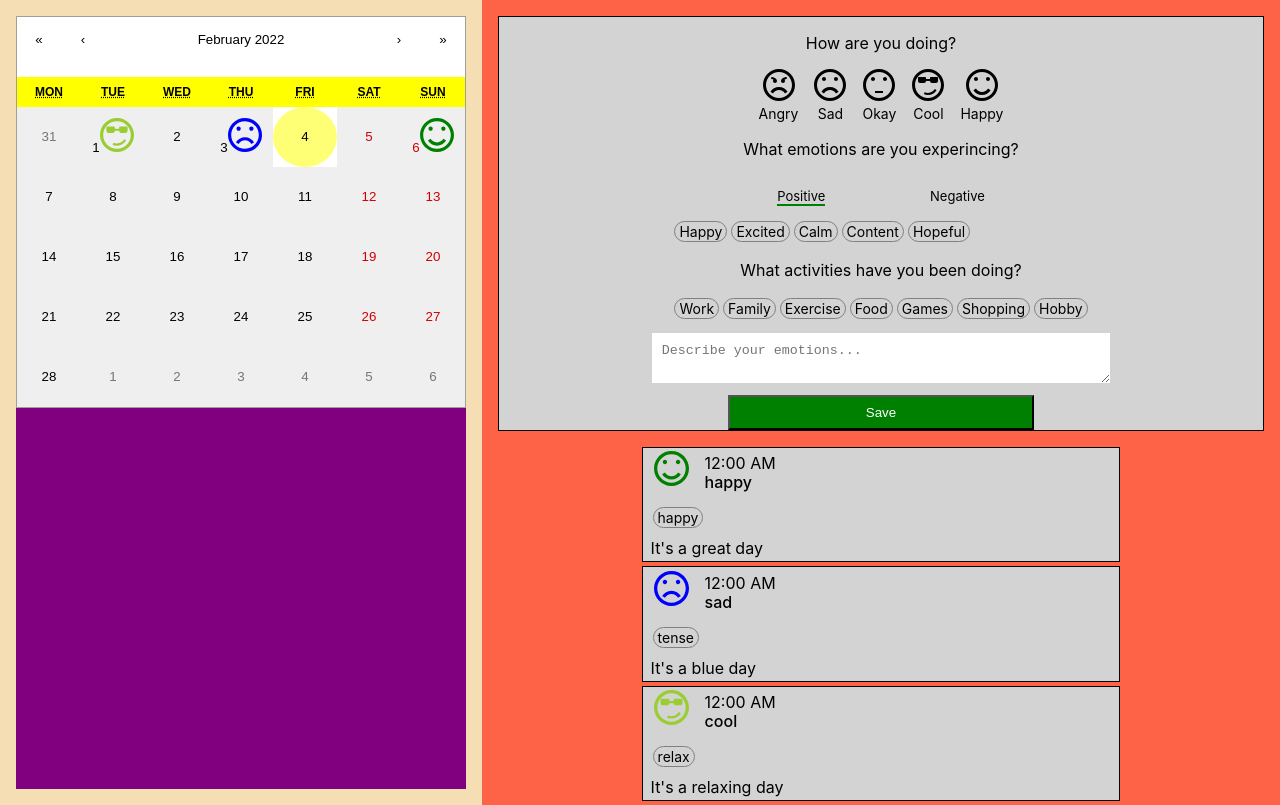
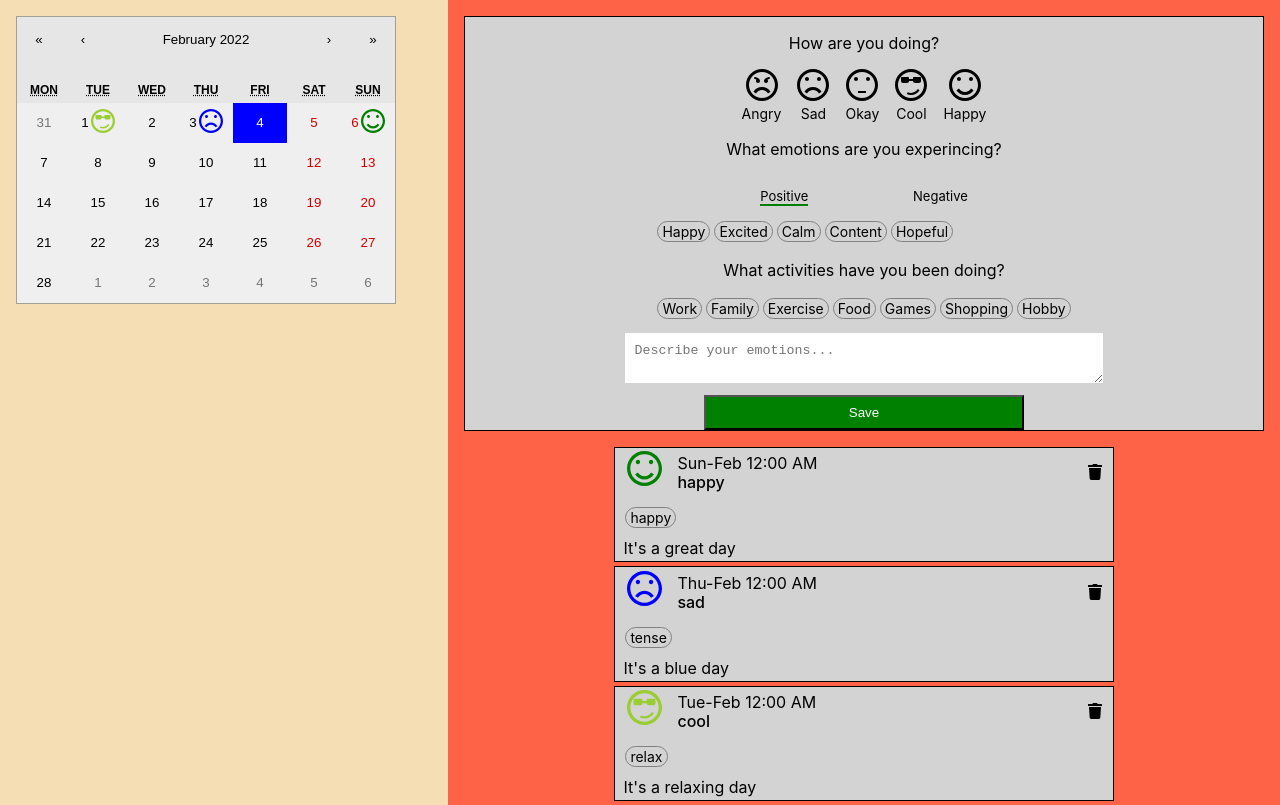
Before and after one commit to ajay020/mood-tracker, a React (Create React App) app: page / in a window 1280 px wide. Built offline with nearby package versions, Linux system fonts and the light colour scheme.

Commit message:
modified calander layout and delete emotion functionality added

```diff
--- a/src/Calander.css
+++ b/src/Calander.css
@@ -1,11 +1,11 @@
 .react-calendar {
-  width: 450px;
+  width: 380px;
   max-width: 100%;
-  background: white;
-  /* background-color: #e6e6e6; */
+  /* background: white; */
+  background-color: #e6e6e6;
   border: 1px solid #a0a096;
   font-family: Arial, Helvetica, sans-serif;
-  line-height: 1.125em;
+  /* line-height: 1em; */
 }
 /* .react-calendar--doubleView {
   width: 700px;
@@ -30,10 +30,13 @@
   margin: 0;
   border: 0;
   outline: none;
+  display: flex;
+  justify-content: center;
+  align-items: center;
   /* background: olivedrab; */
 }
 .react-calendar button:enabled:hover {
-  cursor: pointer;
+  /* cursor: pointer; */
 }
 .react-calendar__navigation {
   display: flex;
@@ -49,14 +52,16 @@
 }
 .react-calendar__navigation button:enabled:hover,
 .react-calendar__navigation button:enabled:focus {
-  background-color: #e6e6e6;
+  background-color: #f0f0f0;
+  cursor: pointer;
+  /* background: red; */
 }
 .react-calendar__month-view__weekdays {
   text-align: center;
   text-transform: uppercase;
   font-weight: bold;
   font-size: 0.75em;
-  background-color: yellow;
+  /* background-color: yellow; */
 }
 .react-calendar__month-view__weekdays__weekday {
   padding: 0.5em;
@@ -80,18 +85,12 @@
   padding: 2em 0.5em;
   /* background: red; */
 }
-/* .react-calendar button {
-  border: 4px solid black;
-  border-radius: 50%;
-  padding: 0;
-  width: 60px;
-  height: 60px;
-} */
+
 .react-calendar__tile {
   max-width: 100%;
-  width: 60px;
-  height: 60px;
-  padding: 8px 6.6667px;
+  width: 40px;
+  height: 40px;
+  /* padding: 8px 6.6667px; */
   padding: 0 !important;
   /* background: green; */
   /* margin: 2px 2px !important; */
@@ -100,19 +99,20 @@
   line-height: 16px;
 }
 .react-calendar__tile:disabled {
-  background-color: #f0f0f0;
+  /* background-color: orange; */
 }
 .react-calendar__tile:enabled:hover,
 .react-calendar__tile:enabled:focus {
-  background-color: #e6e6e6;
+  /* background-color: #e6e6e6; */
 }
 .react-calendar__tile--now {
-  background: #ffff76;
-  border-radius: 50%;
+  background: blue;
+  color: white;
+  /* border-radius: 70%; */
 }
 .react-calendar__tile--now:enabled:hover,
 .react-calendar__tile--now:enabled:focus {
-  background: #ffffa9;
+  /* background: #ffffa9; */
 }
 .react-calendar__tile--hasActive {
   background: #76baff;
@@ -121,16 +121,16 @@
 .react-calendar__tile--hasActive:enabled:focus {
   background: #a9d4ff;
 }
-.react-calendar__tile--active {
+/* .react-calendar__tile--active {
   background: #006edc;
   color: white;
   border-radius: 50%;
   border: 4px solid red !important;
-}
-.react-calendar__tile--active:enabled:hover,
+} */
+/* .react-calendar__tile--active:enabled:hover,
 .react-calendar__tile--active:enabled:focus {
   background: #1087ff;
+} */
+.react-calendar--selectRange .react-calendar__tile--hover {
+  /* background-color: #e6e6e6; */
 }
-.react-calendar--selectRange .react-calendar__tile--hover {
-  background-color: #e6e6e6;
-}
--- a/src/components/emotionCard/EmotionCard.tsx
+++ b/src/components/emotionCard/EmotionCard.tsx
@@ -1,8 +1,10 @@
 import styled from 'styled-components';
-import { EmotionType } from '../../features/emotionSlice';
+import { deleteEmotion, EmotionType } from '../../features/emotionSlice';
 import { EmotionChip } from '../addEmotions/AddEmotion.element';
 import Moment from 'react-moment';
 import { EmojiIcon } from '..';
+import {FaTrash} from 'react-icons/fa'
+import { useAppDispatch } from './../../app/hook';
 
 const CardWrapper = styled.div`
     border: 1px solid black;
@@ -18,6 +20,7 @@ const CardHeader = styled.div`
     /* background:purple; */
     display:flex;
     align-items: center;
+    /* justify-content: space-between; */
 `
 const CardBody = styled.div`
     /* background:red; */
@@ -49,6 +52,14 @@ const CardTitle = styled.h4<CardTitleProps>`
 const CardHeaderInfo = styled.div`
     /* background: black; */
 `
+const TrasWrapper = styled(FaTrash)`
+    margin-left: auto;
+    cursor:pointer;
+    padding:2px;
+    &:hover{
+        color:red;
+    }
+`
 
 const Wrapper = styled.div`
     /* background:goldenrod; */
@@ -65,6 +76,11 @@ type EmotionCardPropType = {
 
 
 const EmotionCard = ({emotion}: EmotionCardPropType) => {
+    const dispatch = useAppDispatch();
+
+    const handleDelete = (emotionId : string) =>{
+        dispatch(deleteEmotion(emotionId));
+    }
 
     return (
         <CardWrapper>
@@ -73,14 +89,14 @@ const EmotionCard = ({emotion}: EmotionCardPropType) => {
                     <EmojiIcon type={emotion.chosenEmoji} size={"35px"} />
                 </CardImg>
                 <CardHeaderInfo>
-                    <CardDate format="hh:mm A">
+                    <CardDate format="ddd-MMM hh:mm A">
                         {emotion.date}
                     </CardDate>
                     <CardTitle fontWeight={"500"}>
-
                         {emotion.chosenEmoji}
                     </CardTitle>
                  </CardHeaderInfo>
+                 <TrasWrapper onClick={()=>  handleDelete(emotion.id)}/>
             </CardHeader>
             <CardBody>
                 <Wrapper>
--- a/src/features/emotionSlice.ts
+++ b/src/features/emotionSlice.ts
@@ -38,7 +38,6 @@ const initialState: EmotionState = {
             emotionDesc:"It's a relaxing day"
         }
     ]
-
 }
 
 export const emotionSlice = createSlice({
@@ -47,12 +46,15 @@ export const emotionSlice = createSlice({
     reducers:{
         addEmotion : (state, action) =>{
             state.emotions = [...state.emotions, action.payload];
+        },
+        deleteEmotion: (state, action) => {
+            state.emotions = state.emotions.filter(em => em.id !== action.payload);
         }
     }
 });
 
-export const  {addEmotion} = emotionSlice.actions;
+export const  {addEmotion, deleteEmotion} = emotionSlice.actions;
 
 export const getEmotions = (state: RootState)=>  state.emotions.emotions
-// export const getDates = (state: RootState) => state.emotions.emotions.map(em => em.date);
+
 export default emotionSlice.reducer;
--- a/src/pages/Home.tsx
+++ b/src/pages/Home.tsx
@@ -1,32 +1,30 @@
 import styled from "styled-components";
 import { AddEmotions, EmotioncardList } from "../components"
 import Calendar from 'react-calendar';
-import { useState } from "react";
-import '../Calander.css';
-import { ImAngry } from 'react-icons/im';
 import { useAppSelector } from "../app/hook";
 import {  getEmotions } from './../features/emotionSlice';
 import { EmojiIcon } from "../components";
+import '../Calander.css';
 
 const HomeContainer = styled.div`
     background:wheat;
     display:flex;
 `
 const CalanderContainer = styled.aside`
-    background: purple;
+    /* background: purple; */
     margin:  1rem;
     flex: 1;
   }
-
 `
 const Wrapper = styled.div`
     background: tomato;
     flex:2;
 `
 
-const CustomTile = () => {
-    return <h1>Hello</h1>
-}
+const EmojiWrapper = styled.span`
+    margin-left:2px;
+    /* background:black; */
+`
 
 type TileContentPorp = {
     activeStartDate: Date
@@ -35,15 +33,18 @@ type TileContentPorp = {
 }
 
 const Home =() => {
-    const [value, onChange] = useState();
     const emotions = useAppSelector(getEmotions);
 
     const handleTileContent = ({ activeStartDate, date, view }: TileContentPorp) =>{
 
-        const emotion  = emotions.filter(emotion => emotion.date.getTime() === date.getTime());
-        console.log(emotion);
-        if(emotion[0]){
-            return <EmojiIcon type={emotion[0].chosenEmoji} size="34px"/>
+        const emotion  = emotions.find(emotion => emotion.date.getTime() === date.getTime());
+        // console.log(emotion);
+        if(emotion){
+            return(
+                    <EmojiWrapper>
+                        <EmojiIcon type={emotion.chosenEmoji} size="24px"/>
+                    </EmojiWrapper>
+                 );
         }
 
         return null;
@@ -54,7 +55,6 @@ const Home =() => {
             <CalanderContainer>
                 <Calendar
                     tileContent = {handleTileContent}
-                    value={value}
                  />
             </CalanderContainer>
             <Wrapper>
```
